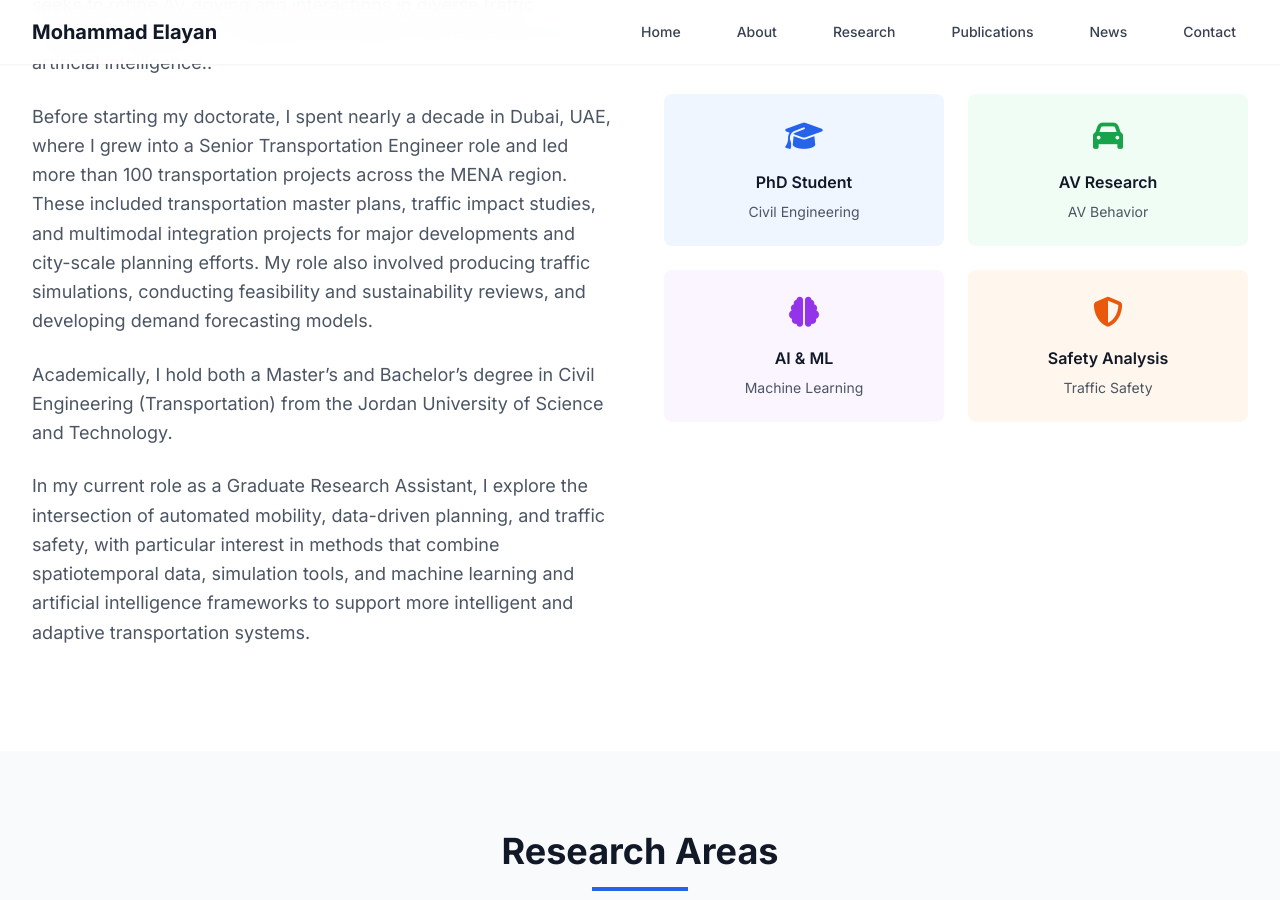
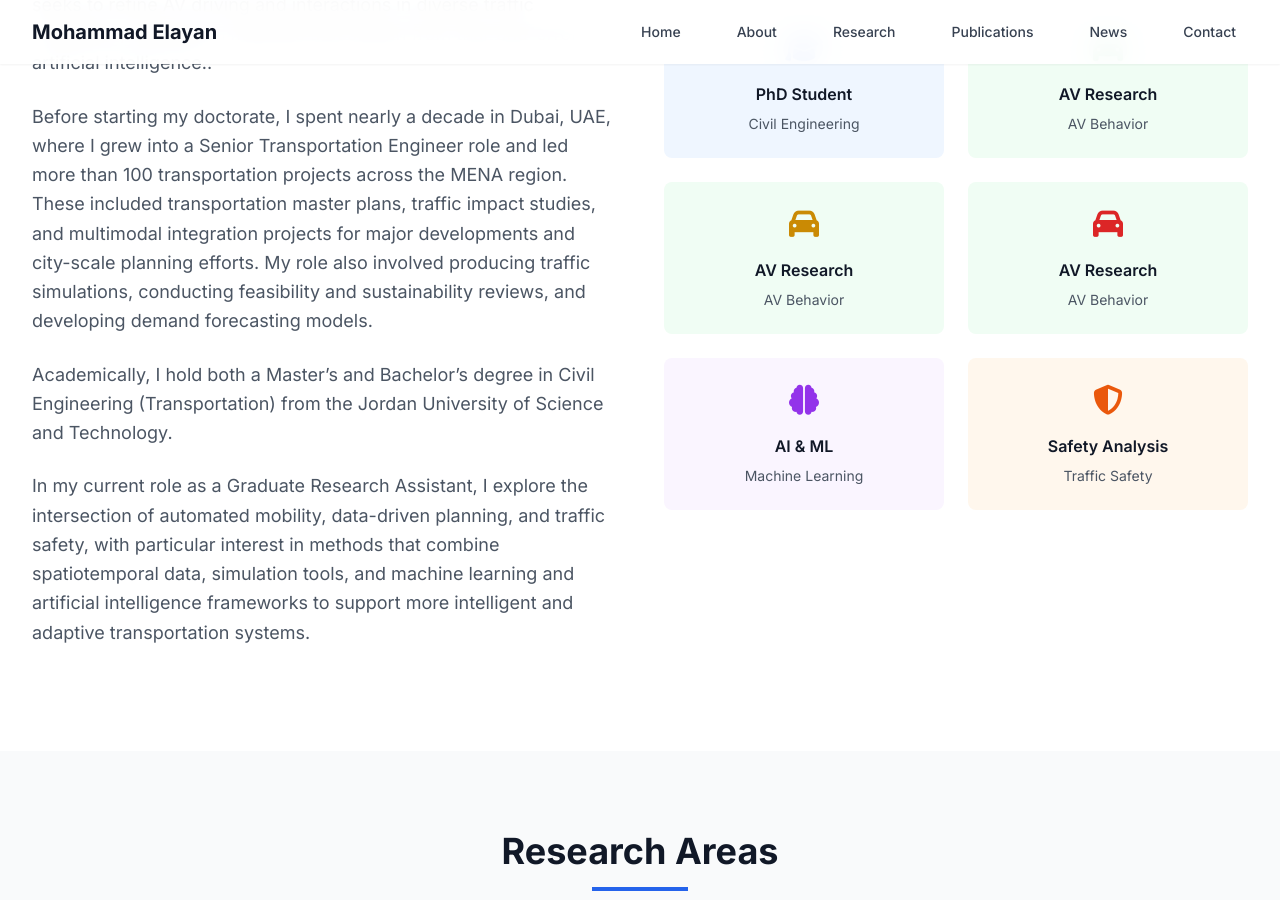
Before and after one commit to mselayan/mselayan.github.io, a Jekyll site: the page index.html, which Jekyll copies as it is, in a window 1280 px wide and 900 px high, scrolled down 1258 px. Built offline with Jekyll 4.4.1, drawn with Linux system fonts in a browser that asks for light colours; nearby versions of some CDN libraries.

Commit message:
Update index.html

```diff
--- a/index.html
+++ b/index.html
@@ -107,7 +107,7 @@
                     </div>
                 </div>
                 <div class="flex justify-center lg:justify-end fade-in stagger-4">
-                    <img src="https://mselayan.github.io/DP3.png" alt="Mohammad Elayan" class="w-80 h-80 lg:w-96 lg:h-96 rounded-full object-cover profile-image">
+                    <img src="https://mselayan.github.io/DP4.png" alt="Mohammad Elayan" class="w-80 h-80 lg:w-96 lg:h-96 rounded-full object-cover profile-image">
                 </div>
             </div>
         </div>
@@ -144,6 +144,16 @@
                     </div>
                     <div class="bg-green-50 p-6 rounded-lg text-center card-hover">
                         <i class="fas fa-car text-3xl text-green-600 mb-4"></i>
+                        <h4 class="font-semibold text-gray-900 mb-2">AV Research</h4>
+                        <p class="text-gray-600 text-sm">AV Behavior</p>
+                    </div>
+                    <div class="bg-green-50 p-6 rounded-lg text-center card-hover">
+                        <i class="fas fa-car text-3xl text-yellow-600 mb-4"></i>
+                        <h4 class="font-semibold text-gray-900 mb-2">AV Research</h4>
+                        <p class="text-gray-600 text-sm">AV Behavior</p>
+                    </div>
+                    <div class="bg-green-50 p-6 rounded-lg text-center card-hover">
+                        <i class="fas fa-car text-3xl text-red-600 mb-4"></i>
                         <h4 class="font-semibold text-gray-900 mb-2">AV Research</h4>
                         <p class="text-gray-600 text-sm">AV Behavior</p>
                     </div>
```
